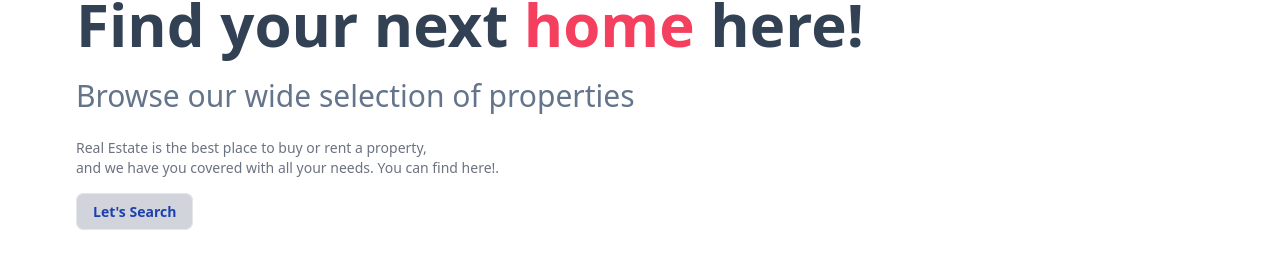
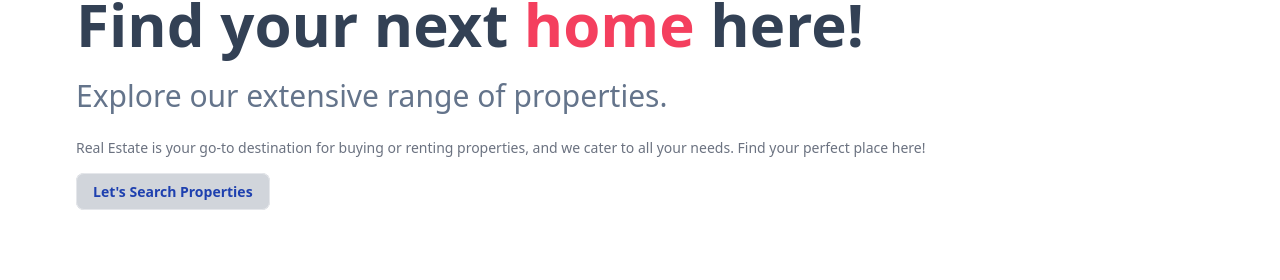
Before and after one commit to MVKarthikReddy/Rentify, a React (Vite) app in the folder client/: page / in a window 1280 px wide. Shown: the part 184-464 px from the top of the page. Built offline with nearby package versions, Linux system fonts and the light colour scheme; no server answers.

Commit message:
FireStore problem is solved and sending message problem is also solved

```diff
--- a/client/src/components/Contact.jsx
+++ b/client/src/components/Contact.jsx
@@ -1,8 +1,10 @@
 import { Button, Textarea } from 'flowbite-react';
 import { useEffect, useState } from 'react';
 import { Link } from 'react-router-dom';
+import PropTypes from "prop-types";
 
-export default function Contact({ listing }) {
+
+export default function Contact({listing}) {
   const [landlord, setLandlord] = useState(null);
   const [message, setMessage] = useState('');
   const onChange = (e) => {
@@ -11,7 +13,13 @@ export default function Contact({ listing }) {
   useEffect(() =>{
     const fetchLandlord = async () => {
       try {
-        const res = await fetch(`${import.meta.env.VITE_BACKEND_API_URL}/api/user/${listing.userRef}`);
+        console.log(listing.userRef)
+        const res = await fetch(`${import.meta.env.VITE_BACKEND_API_URL}/api/user/${listing.userRef}`, {
+          headers: {
+            'Content-Type': 'application/json',
+            'Authorization': `Bearer ${localStorage.getItem('jwt_token')}`,
+          }
+        });
         const data = await res.json();
         setLandlord(data);
         console.log(data)
@@ -46,3 +54,7 @@ export default function Contact({ listing }) {
     </>
   )
 }
+
+Contact.propTypes = {
+  listing : PropTypes.object
+}
--- a/client/src/components/Footer.jsx
+++ b/client/src/components/Footer.jsx
@@ -42,7 +42,7 @@ export default function Footercom() {
             />
             <div className="flex gap-6 sm:mt-0 mt-4 justify-center">
 
-                <Footer.Icon href="https://karthik-reddy.vercel.app/project" icon={IoGlobeOutline} />
+                <Footer.Icon href="https://karthikreddy.vercel.app/project" icon={IoGlobeOutline} />
                 <Footer.Icon href="https://github.com/MVKarthikReddy/" icon={BsGithub} />
 
             </div>
--- a/client/src/components/ListingItem.jsx
+++ b/client/src/components/ListingItem.jsx
@@ -1,5 +1,6 @@
 import { Link } from "react-router-dom";
 import { MdLocationOn } from "react-icons/md";
+import PropTypes from "prop-types";
 
 export default function ListingItem({ listing }) {
   return (
@@ -50,3 +51,7 @@ export default function ListingItem({ listing }) {
     </div>
   );
 }
+
+ListingItem.propTypes = {
+  listing : PropTypes.object
+}
--- a/client/src/pages/Home.jsx
+++ b/client/src/pages/Home.jsx
@@ -10,7 +10,10 @@ import "swiper/css/bundle";
 import { Link } from "react-router-dom";
 import ListingItem from "../components/ListingItem";
 import { Button, Modal } from "flowbite-react";
+import { useSelector } from "react-redux";
+
 export default function Home() {
+  const { currentUser, error, loading } = useSelector((state) => state.user);
   const [offerListings, setOfferListings] = useState([]);
   const [saleListings, setSaleListings] = useState([]);
   const [rentListings, setRentListings] = useState([]);
@@ -56,20 +59,33 @@ export default function Home() {
           Find your next<span className="text-rose-500"> home</span> here!
         </h1>
         <p className="text-xl text-slate-500 lg:text-3xl">
-          Browse our wide selection of properties{" "}
+        Explore our extensive range of properties.{" "}
         </p>
         <div className="text-gray-500 text-xs sm:text-sm">
-          Real Estate is the best place to buy or rent a property, <br />
-          and we have you covered with all your needs. You can find here!.
+          Real Estate is your go-to destination for buying or renting properties,
+          and we cater to all your needs. Find your perfect place here!
         </div>
         <Link
           to={"/search"}
           className="text-xs sm:text-sm text-blue-800 font-bold hover:underline"
         >
           <span className="px-4 py-2 bg-gray-300 border rounded-lg hover:bg-gray-400" >
-              Let's Search
+              Let's Search Properties
           </span>
         </Link>
+        <div>
+          {currentUser && (
+
+            <span
+              className="px-4 py-2 font-bold text-blue-800 bg-gray-200 border rounded-lg hover:bg-gray-400"
+            >
+              <Link to={"/create-listing"}>
+                Upload a Property for <label className="text-blue-500 underline">Sale</label> or for <label className="text-blue-500 underline">Rent</label>
+              </Link>
+            </span>
+
+        )}
+        </div>
       </div>
       {/*-------------- swiper---------------- */}
       <>
--- a/client/src/pages/Listing.jsx
+++ b/client/src/pages/Listing.jsx
@@ -42,6 +42,7 @@ export default function Listing() {
           setLoading(false);
           return;
         }
+        // console.log(data)
         setListing(data);
         setLoading(false);
         setError(false);
--- a/client/src/pages/Profile.jsx
+++ b/client/src/pages/Profile.jsx
@@ -168,7 +168,12 @@ export default function Profile() {
   const handleShowListings = async () => {
     try {
       setShowListingsError(false);
-      const res = await fetch(`${import.meta.env.VITE_BACKEND_API_URL}/api/user/listings/${currentUser._id}`);
+      const res = await fetch(`${import.meta.env.VITE_BACKEND_API_URL}/api/user/listings/${currentUser._id}`,{
+        headers: {
+          'Content-Type': 'application/json',
+          'Authorization': `Bearer ${localStorage.getItem('jwt_token')}`,
+        }
+      });
       const data = await res.json();
       if (data.success === false) {
         setShowListingsError(true);
@@ -185,6 +190,10 @@ export default function Profile() {
     try {
       const res = await fetch(`${import.meta.env.VITE_BACKEND_API_URL}/api/listing/delete/${listingId}`, {
         method: 'DELETE',
+        headers: {
+          'Content-Type': 'application/json',
+          'Authorization': `Bearer ${localStorage.getItem('jwt_token')}`,
+        }
       });
       const data = await res.json();
       if (data.success === false) {
```
